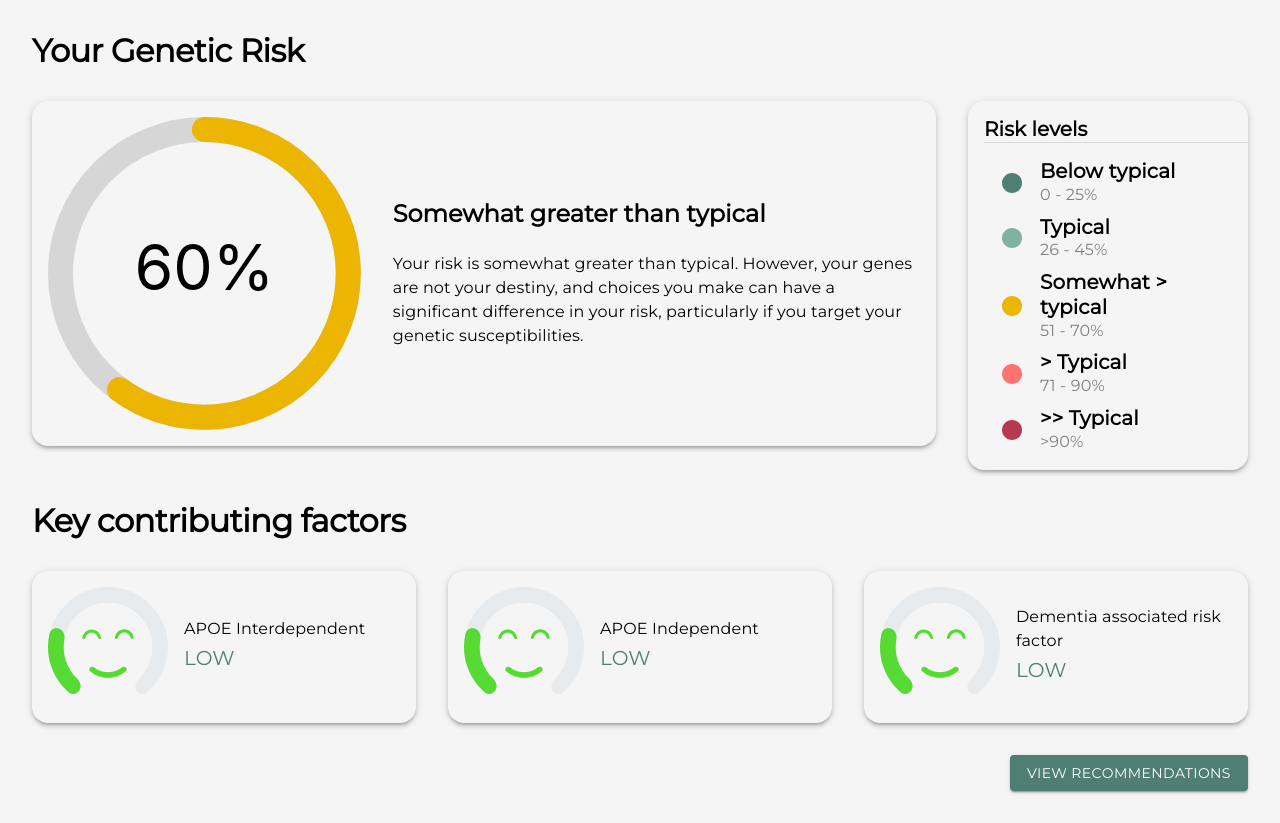
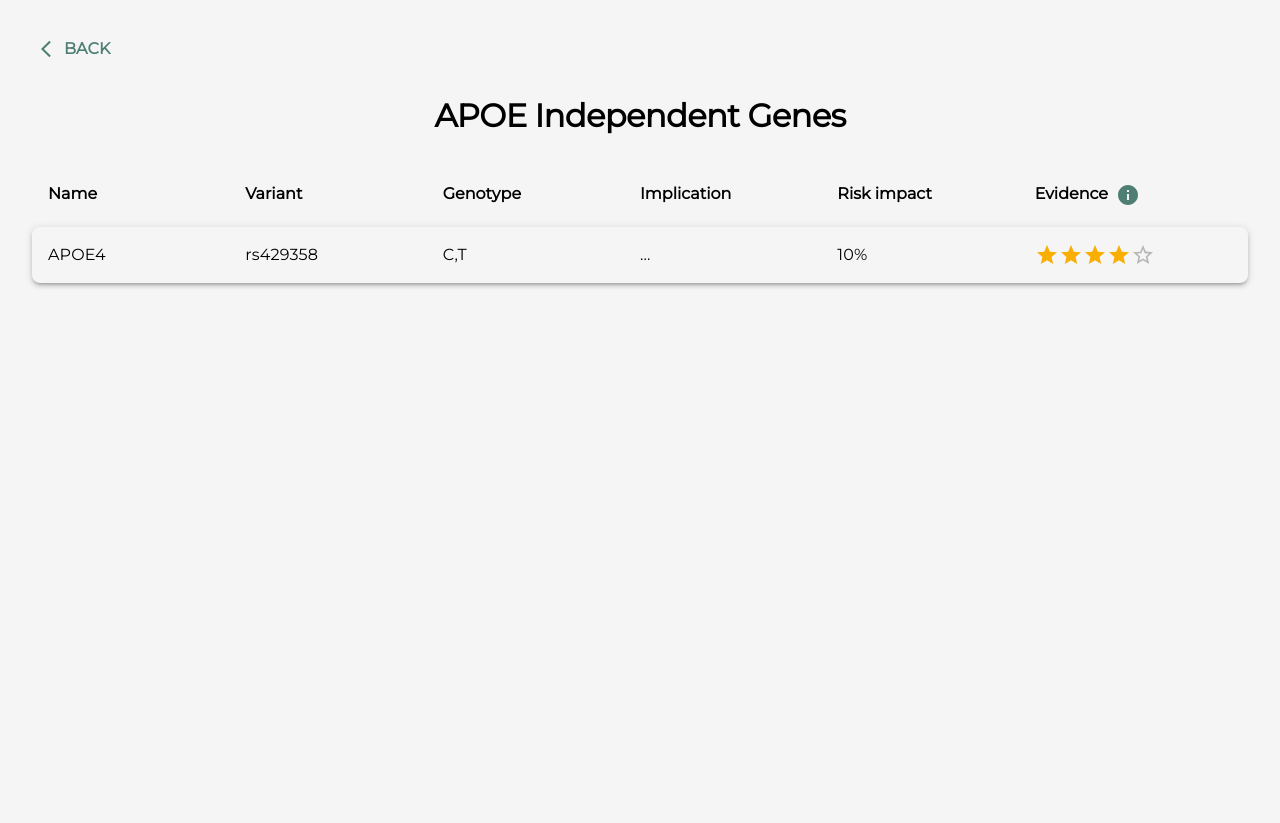
Before and after one commit to PatGousseau/alzheimers-prevention, a React (Create React App) app in the folder frontend/: page / in a window 1280 px wide. After the commit the page ends 800 px from the top, so only its background shows below. Built offline with nearby package versions, Linux system fonts and the light colour scheme.

Commit message:
implemented APOE inde/iter pages

```diff
--- a/frontend/src/App.tsx
+++ b/frontend/src/App.tsx
@@ -3,6 +3,9 @@ import { Header } from './components/Header';
 import { Overview } from './pages/Overview';
 import { createTheme, GlobalStyles, ThemeProvider } from '@mui/material';
 import "@fontsource/montserrat";
+import { Home } from './pages/Home';
+import { APOEInterdependent } from './pages/APOEInterdependent';
+import { APOEIndependent } from './pages/APOEIndependent';
 
 function App() {
 
@@ -31,6 +34,10 @@ function App() {
         fontSize: 20,
         fontWeight: 'bold',
       },
+      h5: {
+        fontSize: 16,
+        fontWeight: 'bold',
+      },
       body1: {
         fontSize: 16,
         fontWeight: '500',
@@ -49,7 +56,8 @@ function App() {
   return (
     <ThemeProvider theme={theme}>
       <GlobalStyles styles={{ body: { backgroundColor: '#F5F5F5' } }} />
-      <Overview/>
+      <APOEIndependent/>
+
     </ThemeProvider>
   );
 }
--- /dev/null
+++ b/frontend/src/components/BackButton.tsx
@@ -0,0 +1,26 @@
+import React from 'react';
+import Button from '@mui/material/Button';
+import ArrowBackIosNewIcon from '@mui/icons-material/ArrowBackIosNew';
+import { Stack, Typography } from '@mui/material';
+
+const BackButton = () => {
+  const handleBack = () => {
+    // Handle the back button functionality
+    // e.g., navigate to the previous page
+    // using router or history API
+  };
+
+  return (
+    <Stack direction="row" justifyContent="flex-start">
+      <Button
+        size="medium"
+        startIcon={<ArrowBackIosNewIcon />}
+        onClick={handleBack}
+      >
+        <Typography variant="h5">Back</Typography>
+      </Button>
+    </Stack>
+  );
+};
+
+export default BackButton;
--- /dev/null
+++ b/frontend/src/components/EvidenceToolTip.tsx
@@ -0,0 +1,47 @@
+import * as React from 'react';
+import { styled } from '@mui/material/styles';
+import Tooltip, { TooltipProps, tooltipClasses } from '@mui/material/Tooltip';
+import Typography from '@mui/material/Typography';
+import InfoIcon from '@mui/icons-material/Info';
+
+
+const HtmlTooltip = styled(({ className, ...props }: TooltipProps) => (
+  <Tooltip {...props} classes={{ popper: className }} />
+))(({ theme }) => ({
+  [`& .${tooltipClasses.tooltip}`]: {
+    backgroundColor: '#343739',
+    color: '#FDFEFE',
+     maxWidth: 2000,
+    fontSize: theme.typography.pxToRem(12),
+    border: '1px solid #dadde9',
+    padding: theme.spacing(2),
+    borderRadius: theme.spacing(1),
+  },
+}));
+
+export default function EvidenceToolTip() {
+  return (
+    <div>
+      <HtmlTooltip
+        title={
+            <React.Fragment>
+            <Typography variant='body1'>1 star: Genome Wide Significance (p) {'>'} 5 × 10−8</Typography>
+            <Typography variant='body1'>2 stars: p {'>'} 5 × 10−8</Typography>
+            <Typography variant='body1'>3 stars: p {'>'} 5 × 10−15</Typography>
+            <Typography variant='body1'>4 stars: p {'>'} 5 × 10−20</Typography>
+            <Typography variant='body1'>5 stars: p {'>'} 5 × 10−30</Typography>
+          </React.Fragment>
+        }
+      >
+        {/* <Button>HTML</Button> */}
+        <InfoIcon color="primary"/>
+      </HtmlTooltip>
+    </div>
+  );
+}
+
+
+// 2 stars: p < 5 × 10−8
+// 3 stars: p < 5 × 10−15
+// 4 stars: p < 5 × 10−20
+// 5 stars: p < 5 × 10−30
--- /dev/null
+++ b/frontend/src/components/GeneBar.tsx
@@ -0,0 +1,28 @@
+import { Rating, Stack, Typography } from "@mui/material";
+import { FC } from "react";
+
+export const GeneBar: FC = () => {
+  return (
+    <Stack
+      direction="row"
+      sx={{ width: "100%", boxShadow: 3, borderRadius: "8px", p: 2 }}
+    >
+      <Typography variant="body1" sx={{ flex: 1 }}>
+        APOE4
+      </Typography>
+      <Typography variant="body1" sx={{ flex: 1 }}>
+        rs429358
+      </Typography>
+      <Typography variant="body1" sx={{ flex: 1 }}>
+        C,T
+      </Typography>
+      <Typography variant="body1" sx={{ flex: 1 }}>
+        ...
+      </Typography>
+      <Typography variant="body1" sx={{ flex: 1 }}>
+        10%
+      </Typography>
+      <Rating sx={{ flex: 1 }} name="read-only" value={4} readOnly />
+    </Stack>
+  );
+};
--- /dev/null
+++ b/frontend/src/components/GeneGrid.tsx
@@ -0,0 +1,39 @@
+import { Stack, Typography } from "@mui/material";
+import { GeneBar } from "../components/GeneBar";
+import EvidenceToolTip from "../components/EvidenceToolTip";
+
+export const GeneGrid = (props: {
+    header: string;
+  }) => {
+  return (
+    <Stack >
+        <Typography variant="h1" textAlign={"center"} sx={{ my: 4 }}>{props.header}</Typography>
+      <Stack direction="row" sx={{ p: 2 }}>
+        <Typography variant="h5" sx={{ flex: 1 }}>
+          Name
+        </Typography>
+        <Typography variant="h5" sx={{ flex: 1 }}>
+          Variant
+        </Typography>
+        <Typography variant="h5" sx={{ flex: 1 }}>
+          Genotype
+        </Typography>
+        <Typography variant="h5" sx={{ flex: 1 }}>
+          Implication
+        </Typography>
+        <Typography variant="h5" sx={{ flex: 1 }}>
+          Risk impact
+        </Typography>
+        <Stack direction={'row'} spacing={1} sx={{ flex: 1 }}>
+        <Typography variant="h5" >
+          Evidence
+        </Typography>
+        <EvidenceToolTip />
+        </Stack>
+      </Stack>
+      <Stack direction="row" sx={{ justifyContent: "center" }}>
+        <GeneBar />
+      </Stack>
+    </Stack>
+  );
+};
--- a/frontend/src/components/RiskLevelCard.tsx
+++ b/frontend/src/components/RiskLevelCard.tsx
@@ -1,4 +1,4 @@
-import { ButtonBase, Divider, Stack, Typography } from "@mui/material";
+import { Divider, Stack, Typography } from "@mui/material";
 import { FC } from "react";
 import { RiskLevel } from "./RiskLevel";
 
--- /dev/null
+++ b/frontend/src/pages/APOEIndependent.tsx
@@ -0,0 +1,13 @@
+import {  Stack } from "@mui/material";
+import { FC } from "react";
+import BackButton from "../components/BackButton";
+import { GeneGrid } from "../components/GeneGrid";
+
+export const APOEIndependent: FC = () => {
+  return (
+    <Stack sx={{ m: 4 }}>
+        <BackButton />
+        <GeneGrid header={"APOE Independent Genes"} />
+    </Stack>
+  );
+};
--- /dev/null
+++ b/frontend/src/pages/APOEInterdependent.tsx
@@ -0,0 +1,13 @@
+import { Stack } from "@mui/material";
+import { FC } from "react";
+import BackButton from "../components/BackButton";
+import { GeneGrid } from "../components/GeneGrid";
+
+export const APOEInterdependent: FC = () => {
+  return (
+    <Stack sx={{ m: 4 }}>
+        <BackButton />
+        <GeneGrid header={"APOE Interdependent Genes"} />
+    </Stack>
+  );
+};
```
Also changed, not shown: frontend/src/pages/Overview.tsx (+17 -10 lines).
